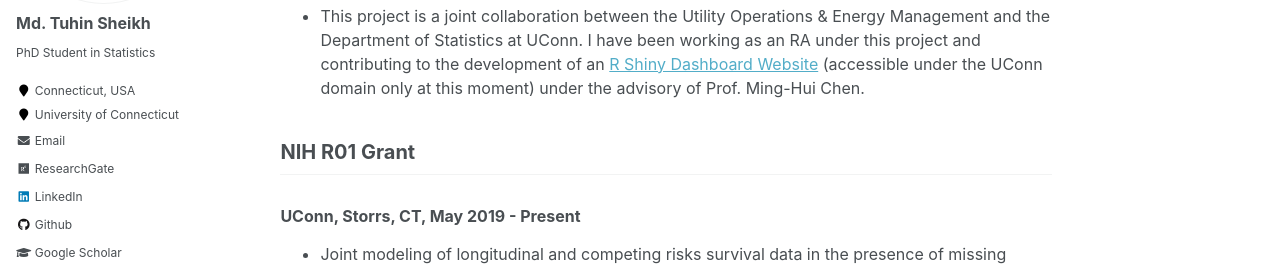
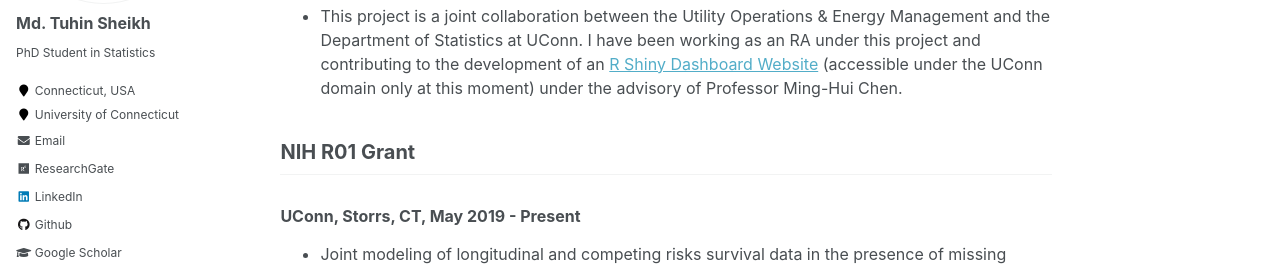
Before and after one commit to mdtuhinsheikh/mdtuhinsheikh.github.io, a Jekyll site: the page built from _pages/research.md, in a window 1280 px wide and 1089 px high. Shown: the part 281-552 px from the top of the window. Built offline with Jekyll 4.4.1, drawn with Linux system fonts in a browser that asks for light colours.

Commit message:
Update research.md

```diff
--- a/_pages/research.md
+++ b/_pages/research.md
@@ -6,7 +6,7 @@ author_profile: true
 
 ## Energy-Stats Project
 ### UConn, Storrs, CT, Jan 2020 - Present
-- This project is a joint collaboration between the Utility Operations & Energy Management and the Department of Statistics at UConn. I have been working as an RA under this project and contributing to the development of an [R Shiny Dashboard Website](\href{https://energystats.fo.uconn.edu/}{https://energystats.fo.uconn.edu/}) (accessible under the UConn domain only at this moment) under the advisory of Prof. Ming-Hui Chen.
+- This project is a joint collaboration between the Utility Operations & Energy Management and the Department of Statistics at UConn. I have been working as an RA under this project and contributing to the development of an [R Shiny Dashboard Website](\href{https://energystats.fo.uconn.edu/}{https://energystats.fo.uconn.edu/}) (accessible under the UConn domain only at this moment) under the advisory of Professor Ming-Hui Chen.
 
 ## NIH R01 Grant
 ### UConn, Storrs, CT, May 2019 - Present
```
